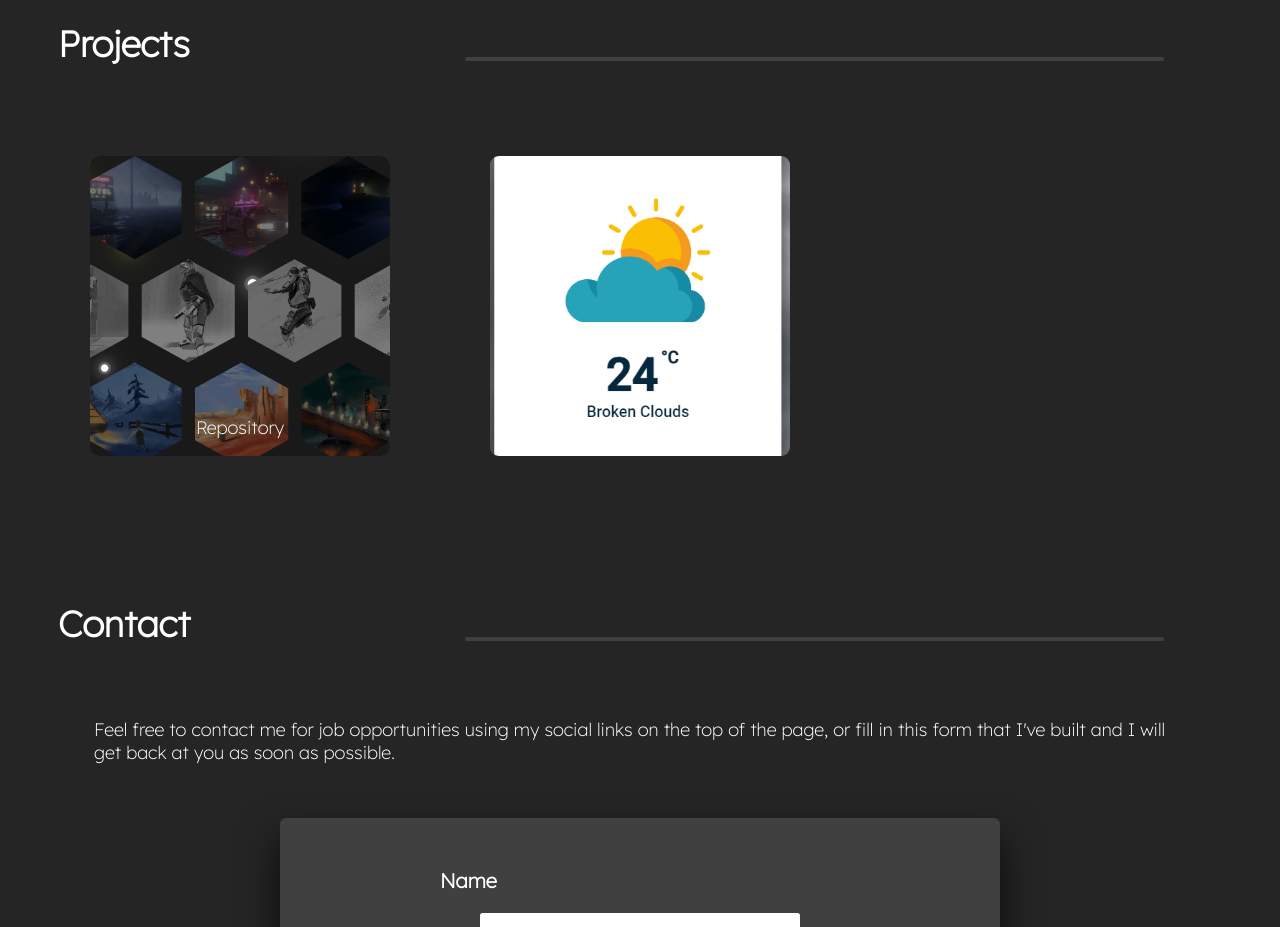
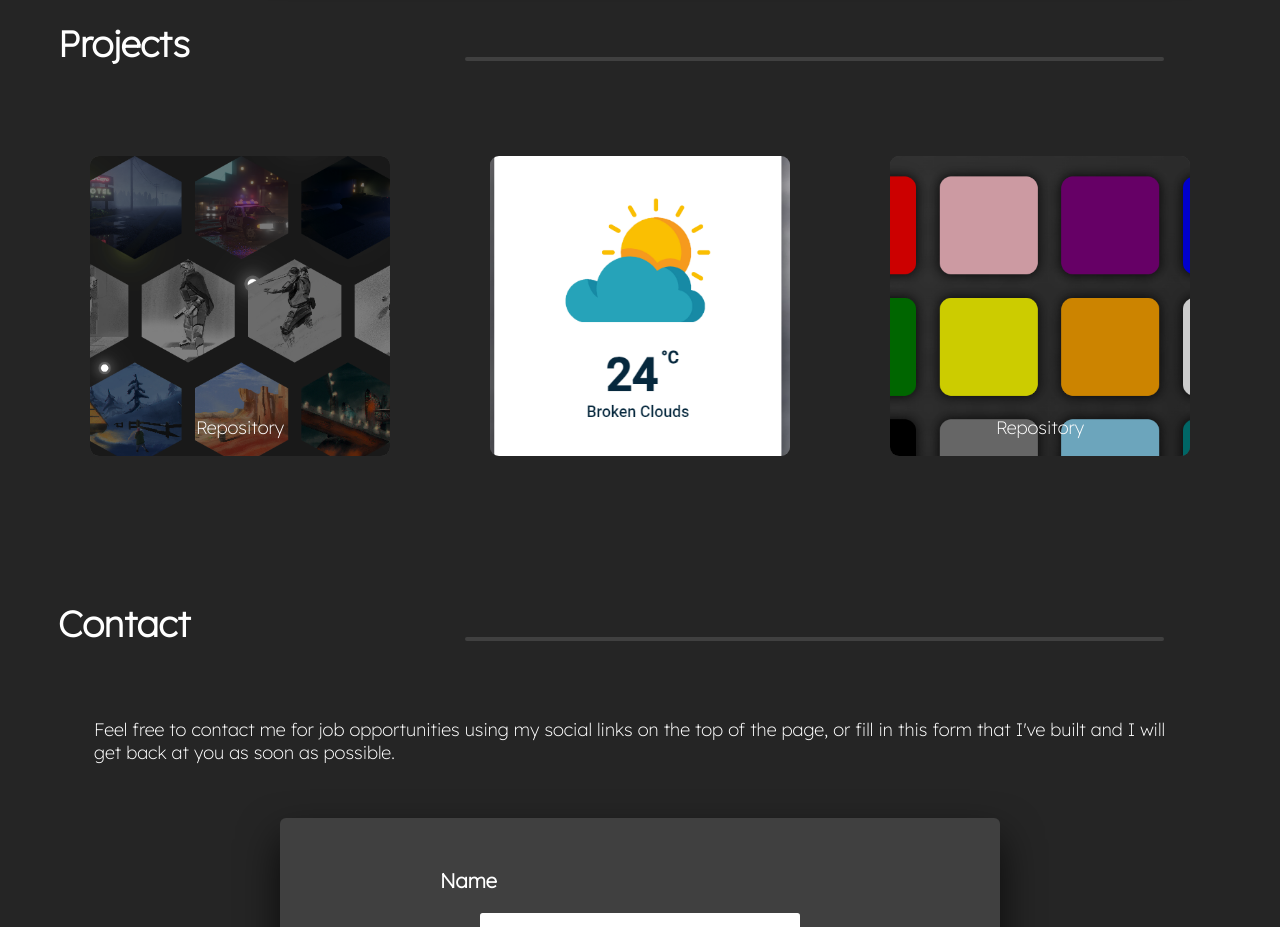
Before and after one commit to EricFabrizioRusso/Portfolio, a React (Vite) app: page / in a window 1280 px wide. Shown: the part 1180-2107 px from the top of the page. Built offline with nearby package versions, Linux system fonts and the light colour scheme.

Commit message:
color game

```diff
--- a/src/components/Projects/Projects.jsx
+++ b/src/components/Projects/Projects.jsx
@@ -13,7 +13,7 @@ const Projects = () => {
 
       background: 'galleryBackground.png',
 
-      description:'A gallery that includes external works, unrelated to the code',
+      description:'A gallery that includes external works, unrelated to code',
 
       live:'https://ericrusso-gallery.netlify.app/',
 
@@ -34,6 +34,22 @@ const Projects = () => {
       repo:'https://github.com/EricFabrizioRusso/WeatherApp'
 
     }
+
+    const colorGame={
+
+      title: 'Select the color of the word',
+
+      background: 'colorBackground.png',
+
+      description:'In this application, you have to select the color of the word before time runs out.',
+
+      live:'https://64b4942dbd75e915cfdefe14--selectcolorgame.netlify.app/',
+
+      repo:'https://github.com/EricFabrizioRusso/SelectColorGame'
+
+    }
+
+
 
 
 
@@ -57,6 +73,13 @@ const Projects = () => {
         live={weatherApp.live}
         repo={weatherApp.repo}
         />
+           <ProjectSection
+        title={colorGame.title}
+        des={colorGame.description}
+        image={colorGame.background}
+        live={colorGame.live}
+        repo={colorGame.repo}
+        />
 
 
       </div>
```
Also changed, not shown: public/colorBackground.png (added).
